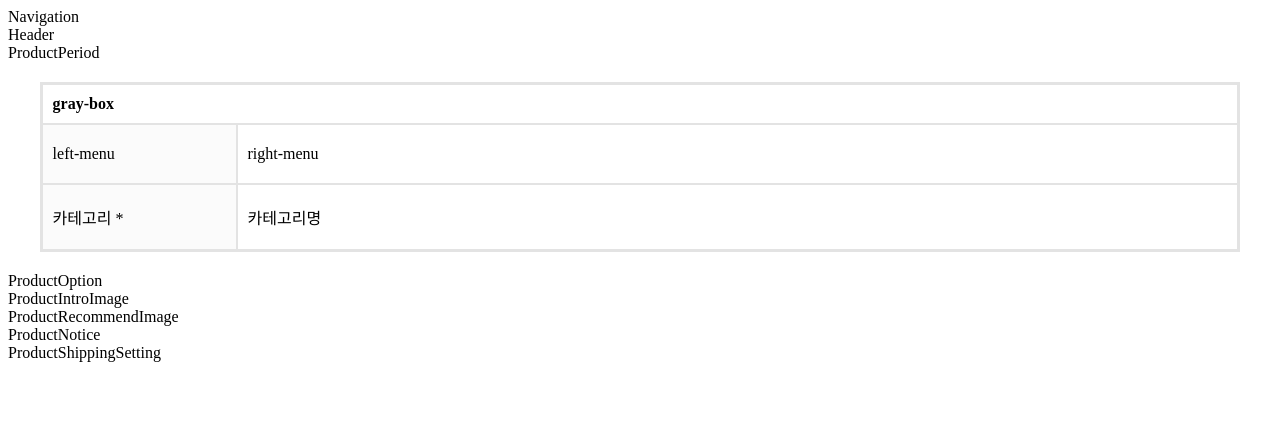
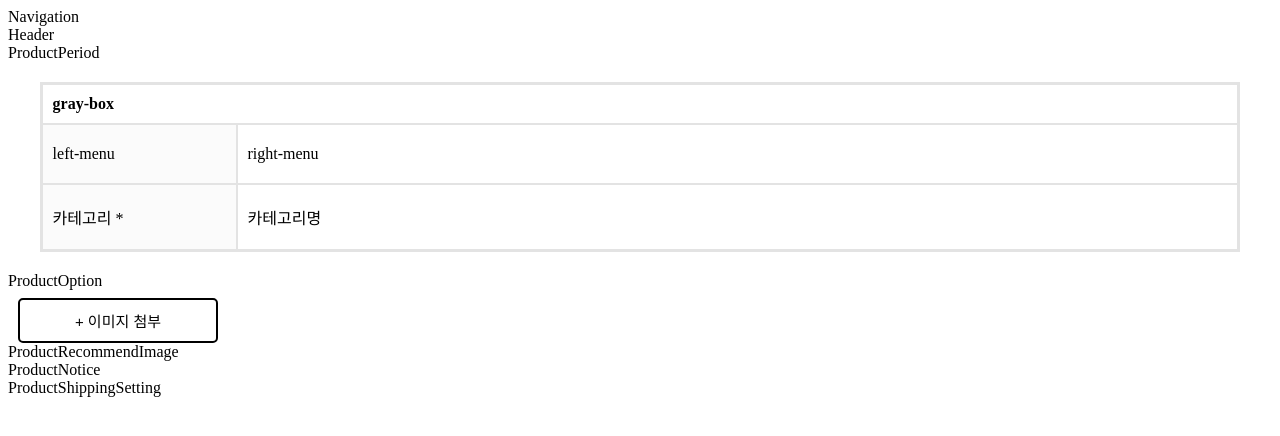
Before and after one commit to PreOnBoarding-Team17/Week1_Product_Registration, a React (Create React App) app: page / in a window 1280 px wide. Shown: the top 436 px of the page. Built offline with nearby package versions, Linux system fonts and the light colour scheme.

Commit message:
add: 이미지 업로드 및 삭제 기능 구현

```diff
--- /dev/null
+++ b/src/Components/ProductIntroImage/ProductImageUploader.jsx
@@ -0,0 +1,67 @@
+import React, { useRef, useState } from "react";
+import "Components/ProductIntroImage/scss/ProductImageUploader.scss";
+
+const ProductImageUploader = () => {
+  const [files, setFiles] = useState([]);
+
+  const inputRef = useRef(null);
+
+  const handleClick = () => {
+    inputRef.current.click();
+    inputRef.current.value = null;
+  };
+
+  const handleFile = (e) => {
+    const isSame = files.filter(
+      (item) => item.lastModified === e.target.files[0].lastModified
+    );
+    if (isSame.length > 0) {
+      return;
+    }
+    setFiles((prev) => [e.target.files[0], ...prev]);
+  };
+
+  const handleDelete = (e) => {
+    const newFiles = files.filter(
+      (item) => item.lastModified !== Number(e.target.id)
+    );
+    setFiles(newFiles);
+  };
+
+  return (
+    <div className="product-image-uploader">
+      <input
+        type="file"
+        accept="image/*"
+        onChange={handleFile}
+        className="product-image-uploader__input"
+        ref={inputRef}
+      />
+      <button className="product-image-uploader__button" onClick={handleClick}>
+        + 이미지 첨부
+      </button>
+      <div className="product-image-uploader-info">
+        {files &&
+          files.map((item) => (
+            <div
+              className="product-image-uploader-info-box"
+              key={item.lastModified}
+            >
+              <p className="product-image-uploader-info-box__file">
+                {item.name}
+              </p>
+              <button
+                className="product-image-uploader-info-box__button"
+                id={item.lastModified}
+                onClick={handleDelete}
+              >
+                X
+              </button>
+            </div>
+          ))}
+      </div>
+    </div>
+  );
+};
+
+export default ProductImageUploader;
--- a/src/Components/ProductIntroImage/index.jsx
+++ b/src/Components/ProductIntroImage/index.jsx
@@ -1,7 +1,12 @@
 import React from "react";
+import ProductImageUploader from "./ProductImageUploader";
 
 function ProductIntroImage() {
-  return <div>ProductIntroImage</div>;
+  return (
+    <div>
+      <ProductImageUploader />
+    </div>
+  );
 }
 
 export default ProductIntroImage;
--- /dev/null
+++ b/src/Components/ProductIntroImage/scss/ProductImageUploader.scss
@@ -0,0 +1,41 @@
+.product-image-uploader {
+  display: flex;
+  &__input {
+    display: none;
+  }
+  &__button {
+    width: 200px;
+    height: 45px;
+    border: 2px solid black;
+    border-radius: 5px;
+    background-color: white;
+    font-size: 15px;
+    margin: 8px 24px 0 10px;
+    cursor: pointer;
+  }
+
+  &-info {
+    &-box {
+      display: flex;
+      align-items: center;
+
+      &__file {
+        font-size: 15px;
+      }
+
+      &__button {
+        display: flex;
+        justify-content: center;
+        align-items: center;
+        width: 24px;
+        height: 24px;
+        border: 1px solid #eaeaea;
+        border-radius: 50%;
+        background-color: white;
+        margin-left: 10px;
+        color: #666;
+        cursor: pointer;
+      }
+    }
+  }
+}
```
Also changed, not shown: 1 other file (tests, documents, lock files or other folders).
